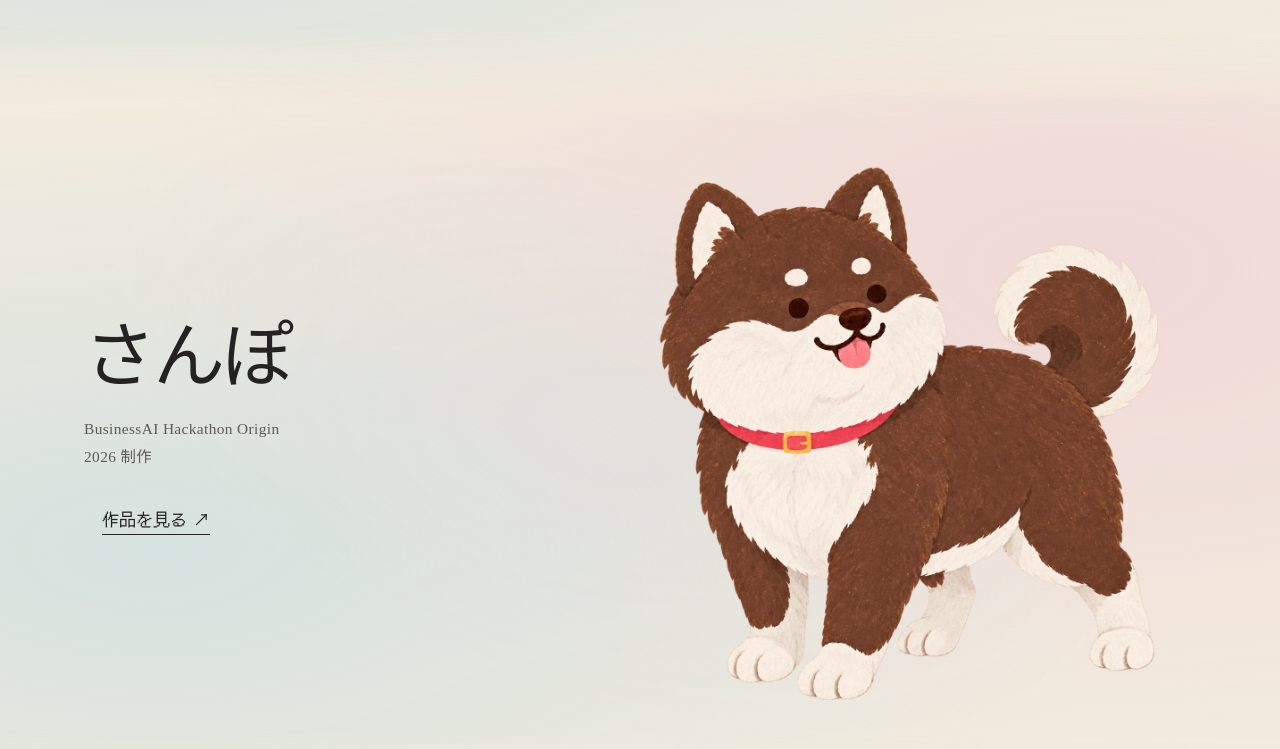
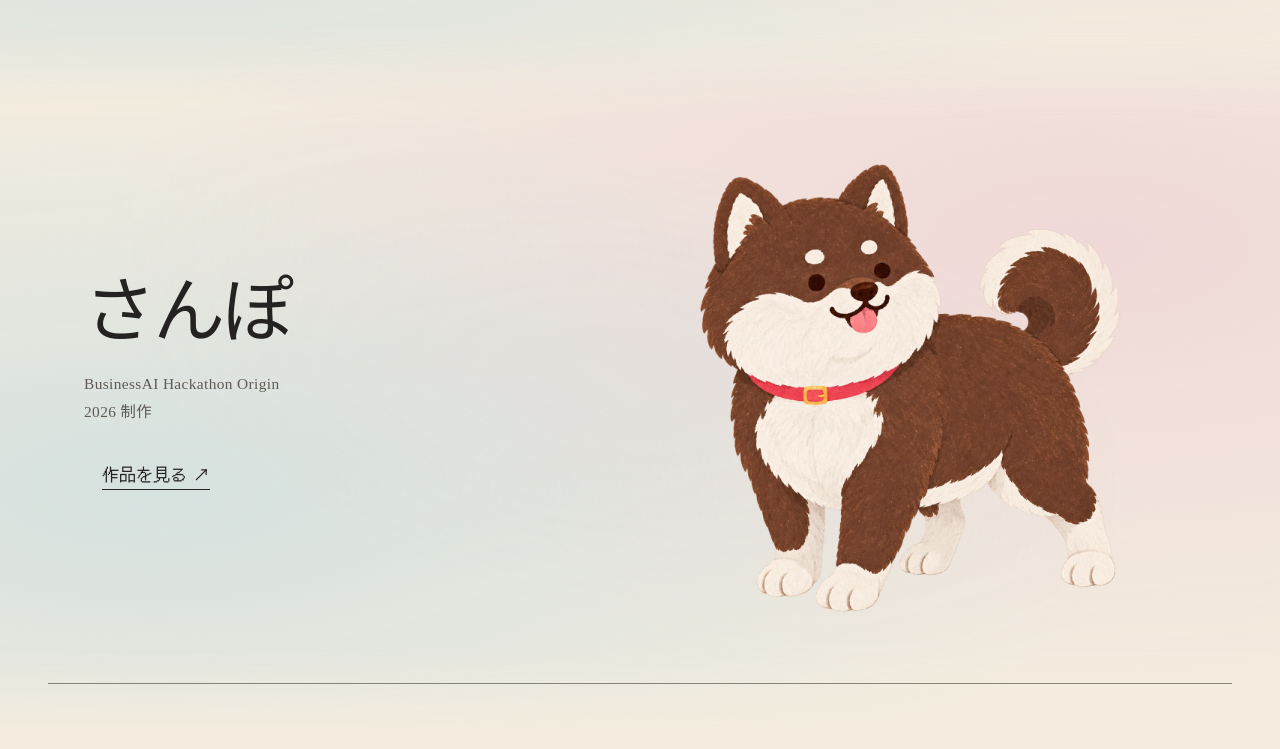
Before and after one commit to ayarion/portfolio_site, a website: page index.html in a window 1280 px wide. Shown: the part 3618-4367 px from the top of the page. Drawn offline with Linux system fonts and the light colour scheme.

Commit message:
Scale down sanpo artwork

```diff
--- a/index.html
+++ b/index.html
@@ -89,7 +89,7 @@
       introWatchFrame = requestAnimationFrame(watchIntroPaint);
     }
   </script>
-  <link rel="stylesheet" href="style.css?v=20260925-sanpo-dog">
+  <link rel="stylesheet" href="style.css?v=20260926-sanpo-dog-size">
   <script defer src="script.js?v=20260925-sanpo-dog"></script>
 </head>
 <body>
--- a/style.css
+++ b/style.css
@@ -74,7 +74,7 @@ a:focus-visible,button:focus-visible{outline:2px solid var(--ink);outline-offset
 .project-description{max-width:32ch;margin:0 0 26px;color:var(--muted);font:400 clamp(15px,1.2vw,17px)/1.8 var(--font-japanese);letter-spacing:.025em;text-wrap:pretty;word-break:keep-all}
 .project-visual--arch{width:min(370px,86%);height:480px;margin-inline:auto;border-radius:49% 49% 0 0 / 34% 34% 0 0;overflow:hidden;-webkit-mask-image:linear-gradient(#000 94%,transparent);mask-image:linear-gradient(#000 94%,transparent)}
 .project-visual--arch img{width:100%;height:auto}
-.project--businessai-origin-2026 .project-visual{width:min(100%,560px);margin-inline:auto}
+.project--businessai-origin-2026 .project-visual{width:min(84%,470px);margin-inline:auto}
 .project--mersampo{min-height:490px}
 .team{border-top:1px solid var(--line);margin-top:42px}
 .footer-content{position:relative;display:grid;grid-template-columns:1fr 1px 1fr;gap:72px;padding:68px 64px;border-top:1px solid var(--line);border-bottom:1px solid var(--line)}
```
